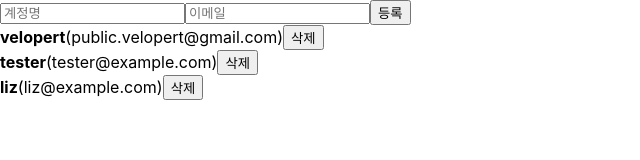
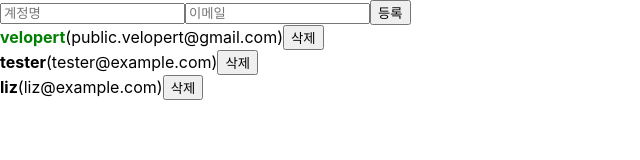
Before and after one commit to WhiteOwl314/LearnReact, a React (Create React App) app: page / in a window 1280 px wide. Shown: the top 160 px of the page, without its empty margins (0-640 px from the left). Built offline with nearby package versions, Linux system fonts and the light colour scheme.

Commit message:
Component-상태변화

```diff
--- a/src/App.js
+++ b/src/App.js
@@ -20,19 +20,22 @@
 
   const [users, setUsers] = useState([
       {
-        id: 1,
-        username: 'velopert',
-        email: 'public.velopert@gmail.com'
+          id: 1,
+          username: 'velopert',
+          email: 'public.velopert@gmail.com',
+          active: true
       },
       {
         id: 2,
         username: 'tester',
-        email: 'tester@example.com'
+        email: 'tester@example.com',
+          active: false
       },
       {
         id: 3,
         username: 'liz',
-        email: 'liz@example.com'
+        email: 'liz@example.com',
+          active: false
       }
   ]);
   const nextId = useRef(4);
@@ -57,11 +60,21 @@
   const onRemove = id => {
       //user.id 가 파라미터로 일치하지 않는 원소만 추출해서 새로운 배열을 만듬
       // = user.id 가 id 인 것을 제거함
-      console.log(users.filter(user=> user.id !== id));
       setUsers(
           users.filter(user=> user.id !== id)
       );
   };
+
+  const onToggle = id => {
+      setUsers(
+          users.map(
+              user =>
+                  user.id === id
+                      ? {...user, active: !user.active}
+                      : user
+          )
+      )
+  }
 
   return (
       <>
@@ -71,7 +84,11 @@
             onChange={onChange}
             onCreate={onCreate}
           />
-          <UserList users={users} onRemove={onRemove}/>
+          <UserList
+              users={users}
+              onRemove={onRemove}
+              onToggle={onToggle}
+          />
       </>
   );
 }
--- a/src/UserList.js
+++ b/src/UserList.js
@@ -1,16 +1,24 @@
 import React from 'react';
 
-function User({user, onRemove}) {
+function User({user, onRemove, onToggle}) {
     return(
         <div>
-            <b>{user.username}</b>
+            <b
+                style={{
+                    cursor: 'pointer',
+                    color: user.active ? 'green' : 'black'
+                }}
+                onClick={() => onToggle(user.id)}
+            >
+                {user.username}
+            </b>
             <span>({user.email})</span>
             <button onClick={()=> onRemove(user.id)}>삭제</button>
         </div>
     )
 }
 
-function UserList({users, onRemove}) {
+function UserList({users, onRemove, onToggle}) {
 
     return (
         <div>
@@ -21,6 +29,7 @@
                             user={user}
                             key={user.id}
                             onRemove={onRemove}
+                            onToggle={onToggle}
                         />
                     )
                 )
```
